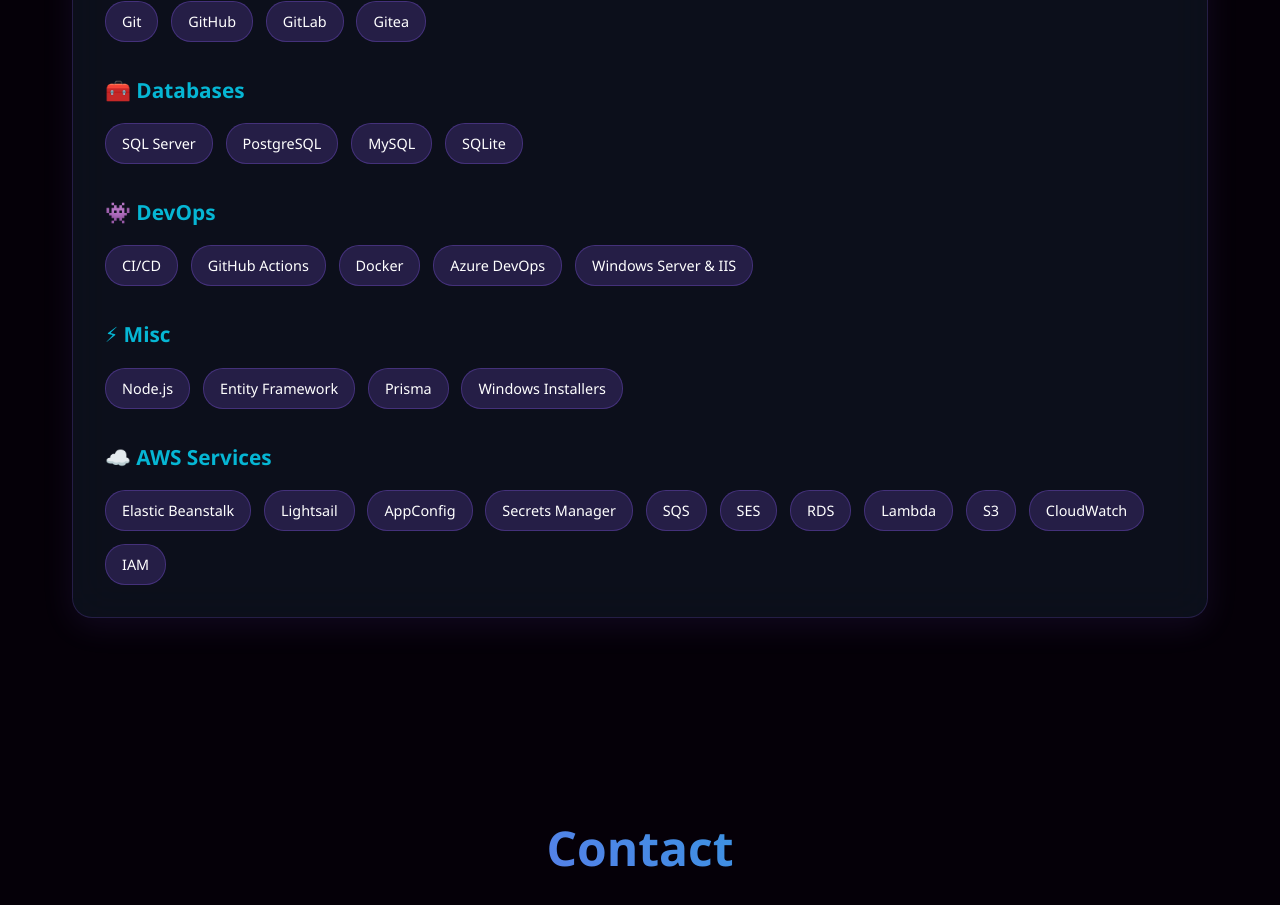
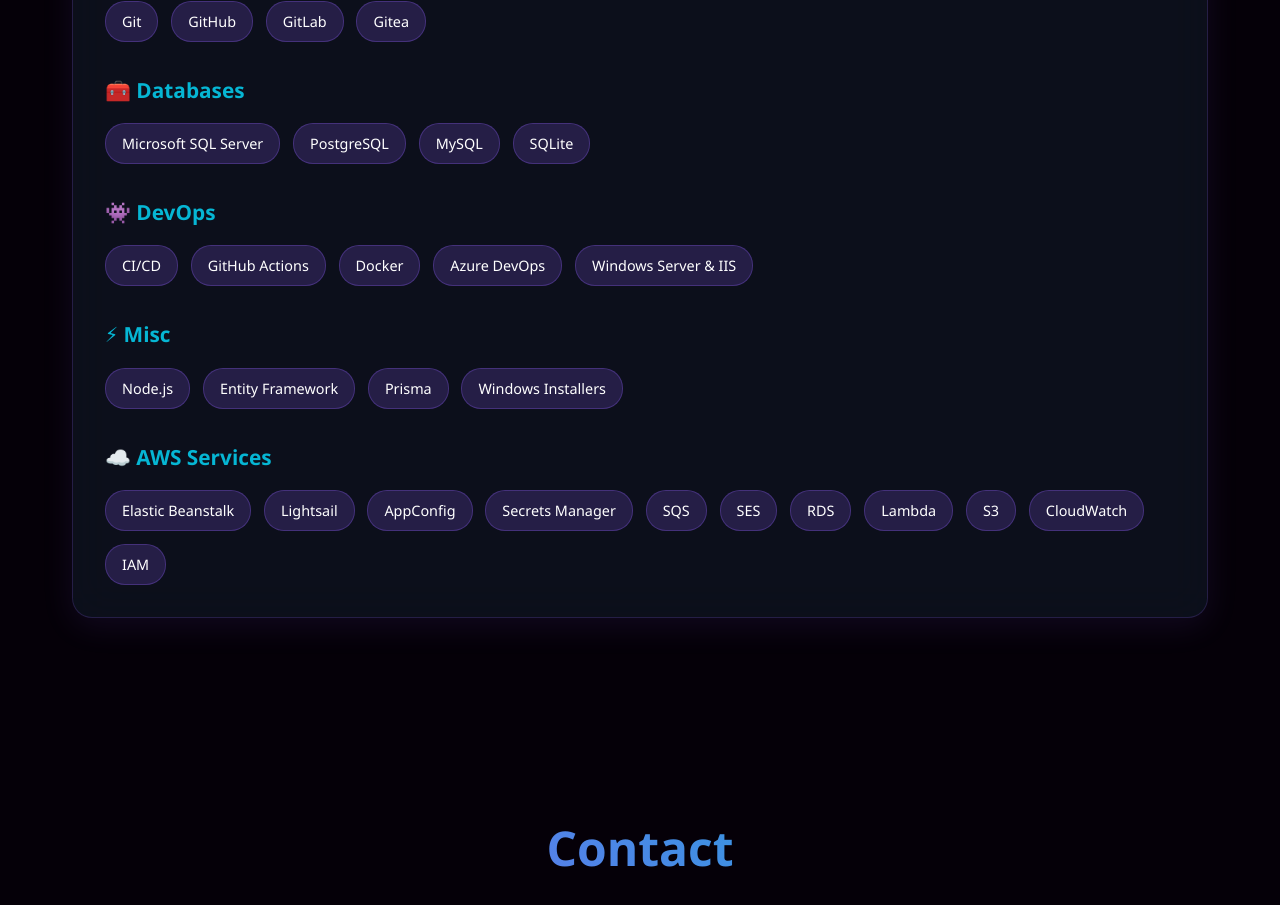
Before and after one commit to afahey03/portfolio, a React (Vite) app: page / in a window 1280 px wide. Shown: the part 6580-7485 px from the top of the page. Built offline with nearby package versions, Linux system fonts and the light colour scheme.

Commit message:
new resume

```diff
--- a/src/components/Skills.jsx
+++ b/src/components/Skills.jsx
@@ -6,7 +6,7 @@
         frameworks: ['ASP.NET Core', 'ASP.NET MVC', 'Vue.js', 'Tailwind CSS', 'Express.js', 'React Native', 'Expo', 'WPF', 'Bootstrap'],
         libraries: ['React', 'Redux', 'Axios', 'jQuery', 'Pinia', 'Socket.IO', 'PyTorch', 'NumPy', 'Pandas', 'Scikit-learn', 'Matplotlib'],
         versionControl: ['Git', 'GitHub', 'GitLab', 'Gitea'],
-        databases: ['SQL Server', 'PostgreSQL', 'MySQL', 'SQLite'],
+        databases: ['Microsoft SQL Server', 'PostgreSQL', 'MySQL', 'SQLite'],
         devops: ['CI/CD', 'GitHub Actions', 'Docker', 'Azure DevOps', 'Windows Server & IIS'],
         misc: ['Node.js', 'Entity Framework', 'Prisma', 'Windows Installers'],
         aws: ['Elastic Beanstalk', 'Lightsail', 'AppConfig', 'Secrets Manager', 'SQS', 'SES', 'RDS', 'Lambda', 'S3', 'CloudWatch', 'IAM']
```
Also changed, not shown: 1 other file (tests, documents, lock files or other folders).
